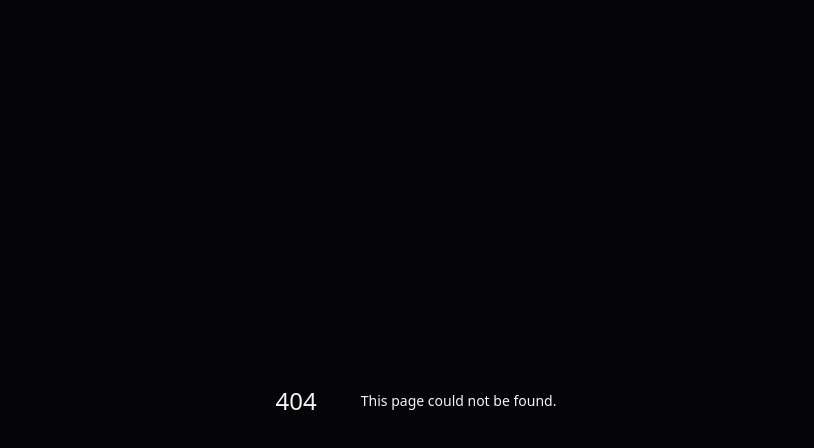
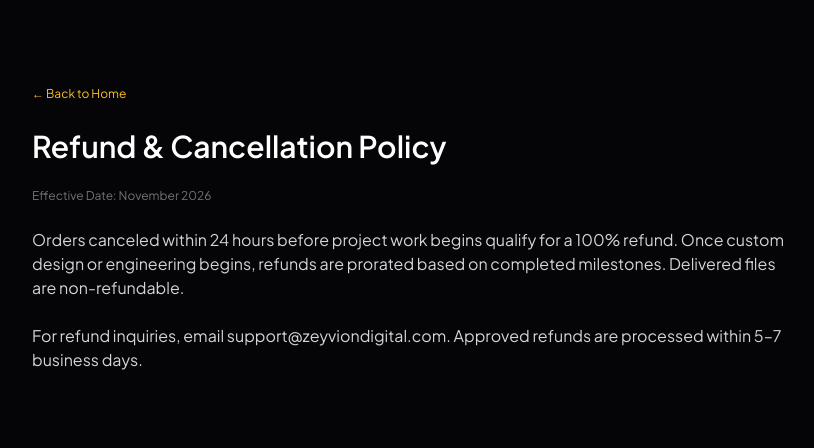
Before and after one commit to zeyviondigital-collab/zeyvion-digital, a Next.js app: page /privacy-policy/refund-policy in a window 1280 px wide. Before the commit this address had no page. Shown: the top 448 px of the page, without its empty margins (224-1038 px from the left). Built offline with nearby package versions, Linux system fonts and the light colour scheme.

Commit message:
Create page.tsx

```diff
--- /dev/null
+++ b/app/privacy-policy/refund-policy/page.tsx
@@ -0,0 +1,15 @@
+import Link from "next/link";
+
+export default function RefundPolicy() {
+  return (
+    <div className="min-h-screen bg-[#050507] text-zinc-300 py-20 px-6">
+      <div className="max-w-3xl mx-auto space-y-6">
+        <Link href="/" className="text-xs text-amber-400 hover:underline">← Back to Home</Link>
+        <h1 className="text-3xl font-semibold text-white">Refund & Cancellation Policy</h1>
+        <p className="text-xs text-zinc-500">Effective Date: November 2026</p>
+        <p>Orders canceled within 24 hours before project work begins qualify for a 100% refund. Once custom design or engineering begins, refunds are prorated based on completed milestones. Delivered files are non-refundable.</p>
+        <p>For refund inquiries, email support@zeyviondigital.com. Approved refunds are processed within 5–7 business days.</p>
+      </div>
+    </div>
+  );
+}
```
